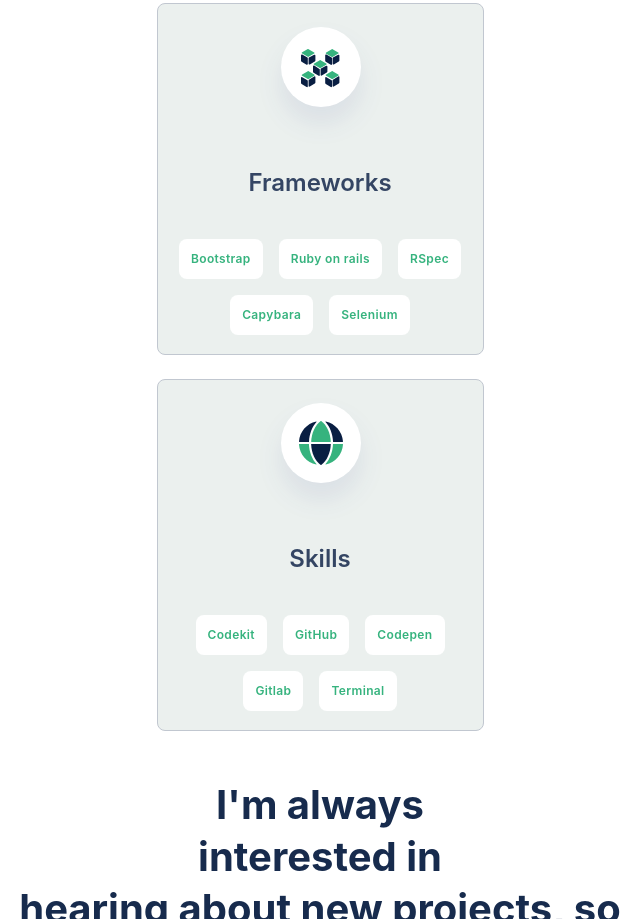
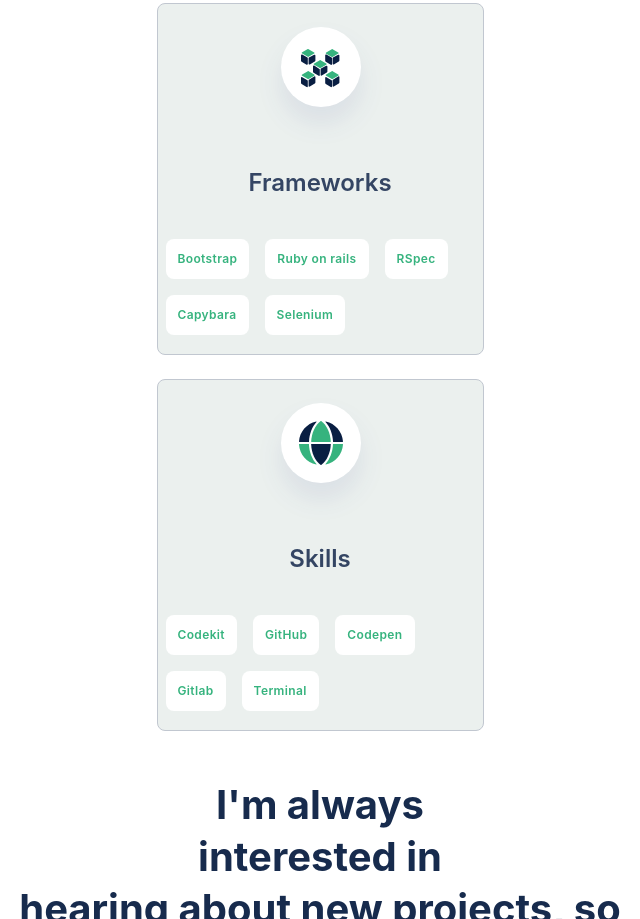
Before and after one commit to usamamaliq/Portfolio, a website: page index.html in a window 1280 px wide. Shown: the part 4281-5200 px from the top of the page, without its empty margins (320-960 px from the left). Drawn offline with Linux system fonts and the light colour scheme.

Commit message:
Add float to framework

```diff
--- a/index.html
+++ b/index.html
@@ -161,8 +161,8 @@
         <li class="tag">Bootstrap</li>
         <li class="tag">Ruby on rails</li>
         <li class="tag">RSpec</li>
-        <li class="tag">Capybara</li>
-        <li class="tag">Selenium</li>
+        <li class="tag-one one">Capybara</li>
+        <li class="tag-one one">Selenium</li>
     </ul>
     </div>
     <div class="placard-about pl3">
--- a/style.css
+++ b/style.css
@@ -321,10 +321,10 @@
 }
 
 .placard-tags {
-  display: flex;
-  flex-direction: row;
-  flex-wrap: wrap;
-  justify-content: center;
+  display: float;
+  /* flex-direction: row; */
+  /* flex-wrap: wrap; */
+  /* justify-content: center; */
   list-style: none;
   font-weight: 600;
   font-size: 12px;
@@ -336,11 +336,23 @@
 }
 
 .tag {
+  float: left;
   background: #fff;
   padding: 12px;
   border-radius: 8px;
   margin: 8px;
+
 }
+
+.tag-one {
+  background: #fff;
+  padding: 12px;
+  border-radius: 8px;
+  margin: 8px;
+  float: left;
+}
+
+
 
 .end-text {
   font-weight: 700;
```
